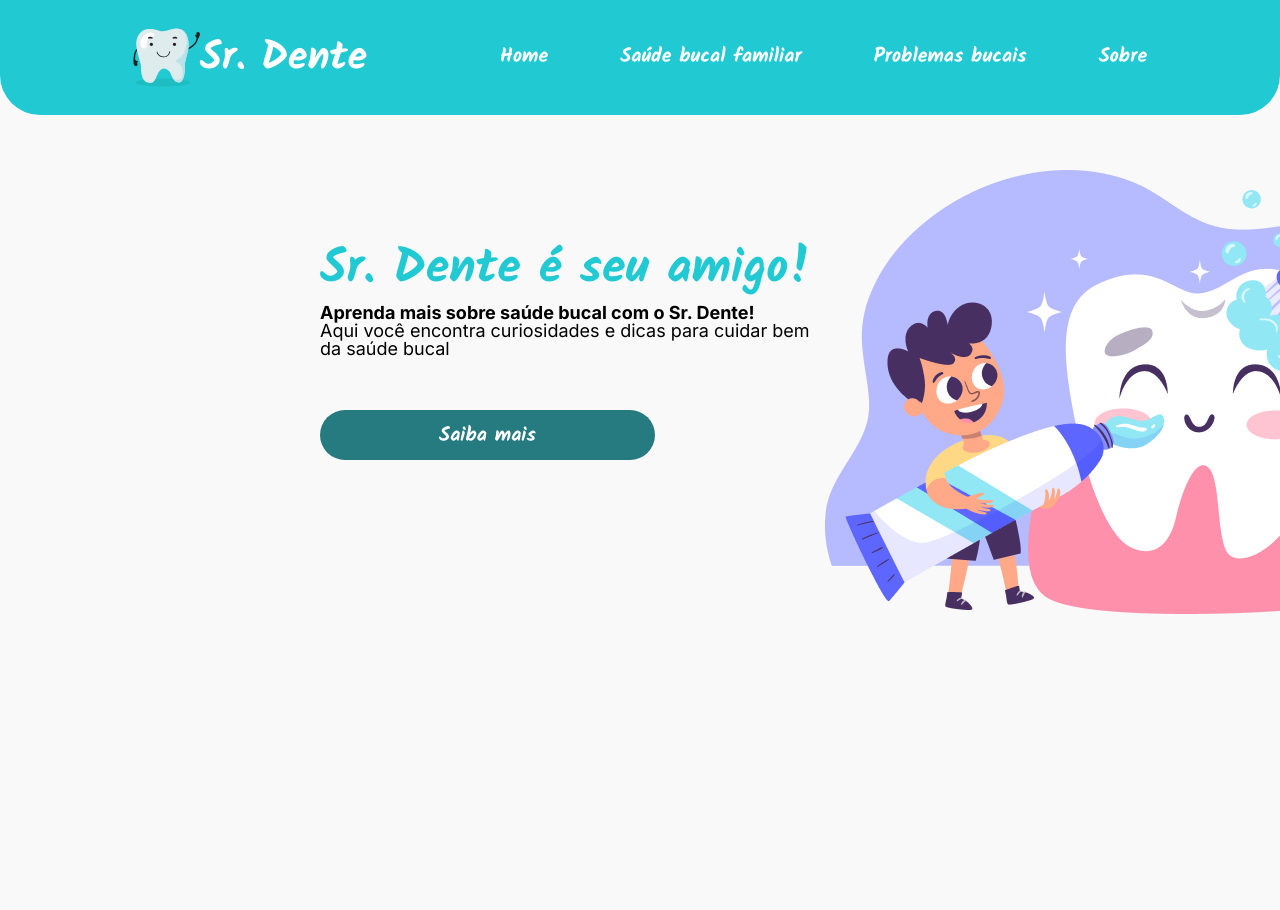
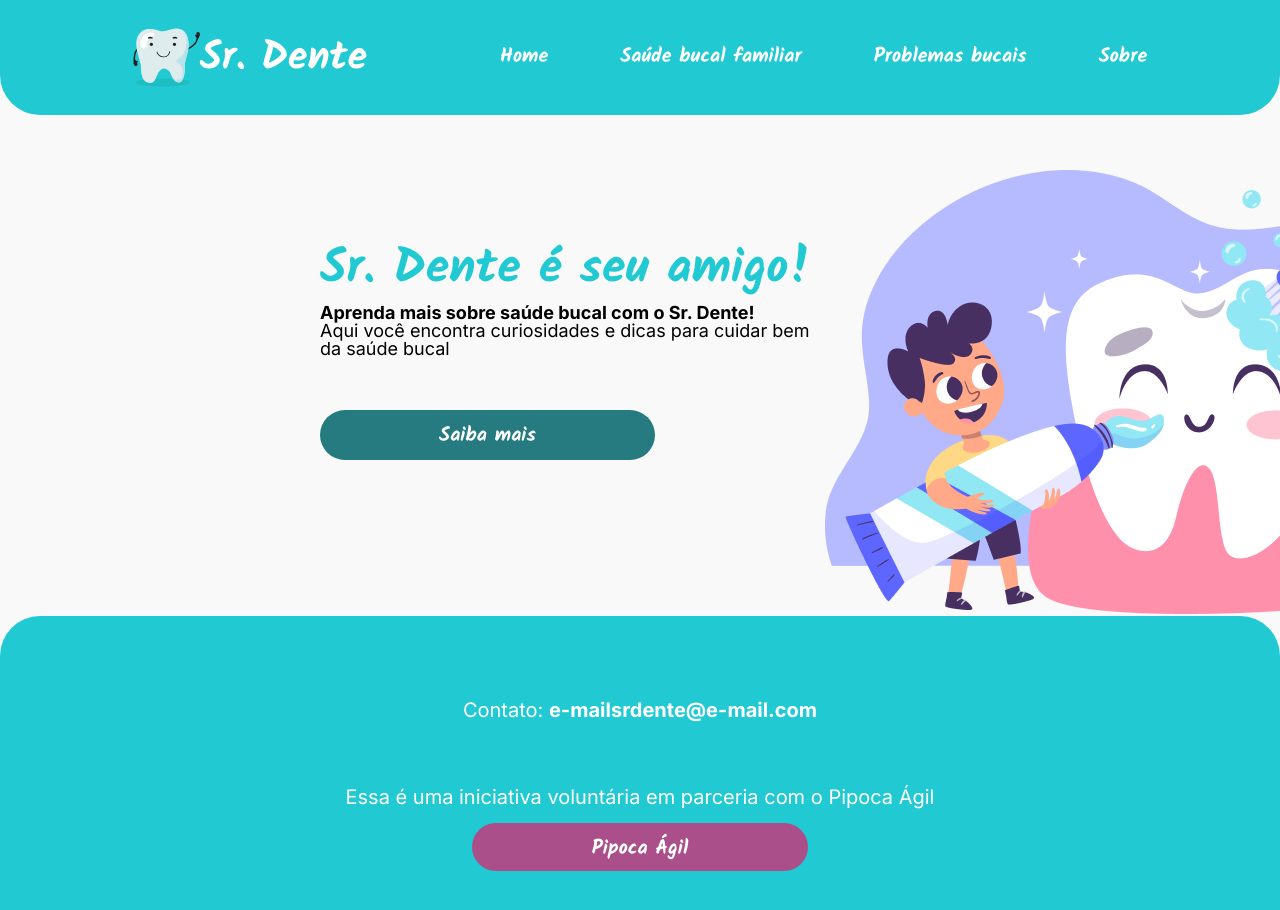
Before and after one commit to squadroxo/sr.dentech, a React (Create React App) app: page / in a window 1280 px wide. Shown: the top 910 px of the page. Before the commit the page ends 800 px from the top, so only its background shows below. Built offline with nearby package versions, Linux system fonts and the light colour scheme.

Commit message:
feat: base componente footer

```diff
--- a/src/App.tsx
+++ b/src/App.tsx
@@ -1,12 +1,13 @@
-import { Button } from "stories/Button";
 import ContainerIntroduction from "components/ContainerIntroduction";
 import { Header } from "components/Header";
+import { Footer } from "components/Footer";
 //Lembrar de no final colocar um backgroud geral
 const App: React.FC = () => {
   return (
     <>
       <Header />
       <ContainerIntroduction/>
+      <Footer />
     </>
   );
 };
--- /dev/null
+++ b/src/components/ContainerButton/button.module.scss
@@ -0,0 +1,7 @@
+.containerPrim{
+  background-color: green;
+}
+
+.containerSec{
+  background-color: yellow;
+}
--- a/src/components/ContainerButton/index.tsx
+++ b/src/components/ContainerButton/index.tsx
@@ -1,5 +1,6 @@
 // Button.tsx
 import React from 'react';
+import styles from "./button.module.scss";
 
 type ButtonProps = {
   onClick: () => void;
@@ -8,18 +9,27 @@ type ButtonProps = {
   link: string;
   className?: string;
   labelClassName?: string;
-
+  primario: boolean
 };
 
-const Button: React.FC<ButtonProps> = ({ link, onClick, label, disabled = false, className, labelClassName }) => {
-  return (
-    <a href={link} >
-      <button onClick={onClick} disabled={disabled} className={className}>
-        <span className={labelClassName}>{label}</span>
-      </button>
-    </a>
-
-  );
+const Button: React.FC<ButtonProps> = ({ link, onClick, label, disabled = false, className, labelClassName, primario }) => {
+  if (primario) {
+    return (
+      <a href={link}>
+        <button onClick={onClick} disabled={disabled} className={className}>
+          <span className={labelClassName}>{label}</span>
+        </button>
+      </a>
+    )
+  } else {
+    return (
+      <a href={link}>
+        <button onClick={onClick} disabled={disabled} className={className}>
+          <span className={labelClassName}>{label}</span>
+        </button>
+      </a>
+    )
+  }
 };
 
 export default Button;
--- a/src/components/ContainerIntroduction/index.tsx
+++ b/src/components/ContainerIntroduction/index.tsx
@@ -22,7 +22,8 @@ const ContainerIntroduction: React.FC = () => {
                     label="Saiba mais"
                     className={style.btSaibaMais}
                     labelClassName={style.labelSaibaMais}
-                    />
+                    primario={true}
+                />
             </div>
             <div className={style.container2}>
                 <img src={ilustracaoHome} alt='criancas escovando dente'/>
--- /dev/null
+++ b/src/components/Footer/footer.module.scss
@@ -0,0 +1,58 @@
+@import "../../styles/variaveis.scss";
+
+.container {
+  background-color: $corPrimaria;
+  width: 100%;
+  height: 337px;
+  border-radius: 40px 40px 0 0;
+  display: flex;
+  flex-direction: column;
+  align-items: center;
+  justify-content: center;
+  gap: 4rem;
+
+  &__contato {
+    color: $branco100;
+    font-size: 20px;
+    font-weight: 400;
+    line-height: 24.2px;
+    font-weight: 400;
+
+    span {
+      font-weight: 700;
+    }
+  }
+
+
+
+  &__contSec{
+    display: flex;
+    flex-direction: column;
+    align-items: center;
+    justify-content: center;
+    gap: 1rem;
+
+      &__txt{
+        color: $branco100;
+        font-size: 20px;
+        font-weight: 400;
+      }
+
+      &__btn{
+        background-color: $corSecundaria;
+        border: none;
+        width: 336px;
+        height: 48px;
+        border-radius: 30px;
+        padding: 10px;
+      }
+
+      &__label{
+        font-family: $fontDestaque;
+        color: $branco100;
+        font-weight: 700;
+        font-size: 20px;
+      }
+  }
+
+}
--- /dev/null
+++ b/src/components/Footer/index.tsx
@@ -0,0 +1,17 @@
+import Button from "components/ContainerButton"
+import styles from "./footer.module.scss"
+
+export const Footer = () => {
+  const handleClick = () => {
+
+  }
+  return(
+    <footer className={styles.container}>
+      <h3 className={styles.container__contato}>Contato: <span>e-mailsrdente@e-mail.com</span></h3>
+      <div className={styles.container__contSec}>
+        <p className={styles.container__contSec__txt}>Essa é uma iniciativa voluntária em parceria com o Pipoca Ágil</p>
+        <Button label="Pipoca Ágil" link="/" onClick={handleClick} primario={false} className={styles.container__contSec__btn} labelClassName={styles.container__contSec__label}/>
+      </div>
+    </footer>
+  )
+}
```
